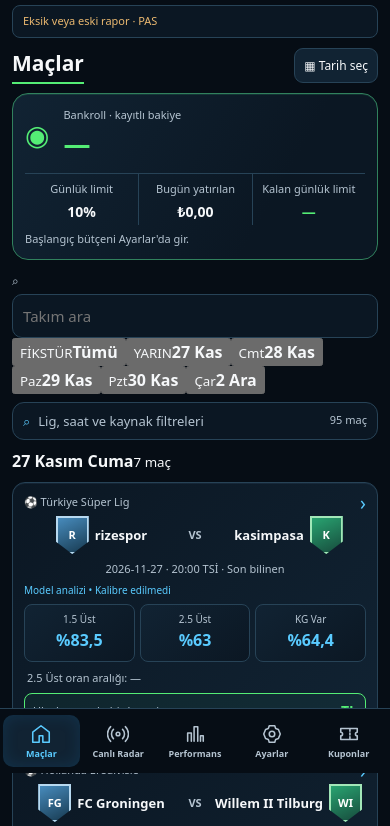
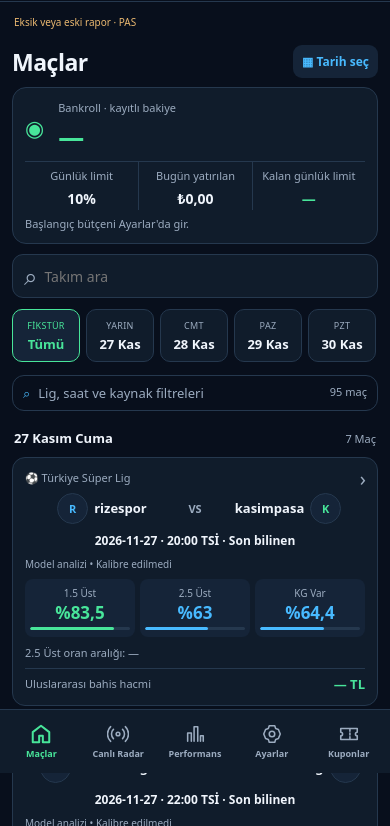
Before and after one commit to akinsaran35-design/ortak-analiz, a plain HTML site: page index.html in a window 390 px wide. Shown: the part 71-897 px from the top of the page. Drawn offline with Linux system fonts and the light colour scheme; no server answers.

Commit message:
Polish dark dashboard, compact cards, date rail and mobile tab bar

```diff
--- a/mobile-v487.css
+++ b/mobile-v487.css
@@ -89,3 +89,37 @@ main{width:100%;padding:8px 12px calc(88px + env(safe-area-inset-bottom))}
 @media(max-width:350px){.match-open{padding:9px}.detail-hero .team-name{font-size:13px}.detail-hero .team-crest{width:45px;height:51px}#money-performance .money-tile strong{font-size:18px}}
 
 .odds-summary{font-size:11px;color:var(--muted);padding:1px 3px}.personal-line{display:flex;justify-content:space-between;align-items:center;gap:8px;padding:9px 0;border-bottom:1px solid var(--line);font-size:13px}.personal-line strong{font-variant-numeric:tabular-nums;text-align:right}.personal-detail .action{border-color:var(--good);background:linear-gradient(140deg,#15734435,var(--panel));color:var(--good)}
+
+/* UI revision: compact match-first phone dashboard. */
+:root[data-theme=dark]{--bg:#080f1c;--panel:#101c2b;--sub:#152438;--line:#25384e;--accent:#48baff;--good:#48e59a;--muted:#9cacc0;--text:#f0f5fc}
+body{max-width:480px}.top{padding:13px 14px;background:var(--bg)}
+.brand h1{font-style:normal;font-weight:850;letter-spacing:-.5px}.brand .eyebrow{font-size:9px;letter-spacing:1.3px;font-weight:750}
+.status{background:transparent;border:0;border-radius:0;padding:5px 2px;font-size:10px}
+.section-head h2,.screen-title{border:0;font-size:23px;letter-spacing:-.5px;padding:0}
+.date-shortcut{border:0;background:var(--sub);color:var(--accent);font-weight:650}
+.bankroll-card{border:1px solid var(--line);border-radius:14px;padding:11px 12px;background:var(--panel);box-shadow:none;margin-bottom:10px}
+.balance-value strong{font-size:26px!important}.coin-icon{font-size:22px}.bankroll-card .money-grid{margin:6px 0 0}.bankroll-card .money-tile:not(.balance-value){padding:7px 4px 2px}
+.match-tools{display:grid;gap:9px;margin:10px 0 8px}
+.search-field{position:relative;display:flex;align-items:center;min-width:0;gap:7px;background:var(--panel);border:1px solid var(--line);border-radius:11px;padding:0 11px}
+.search-field>span{font-size:24px;color:var(--muted);line-height:1}
+.search-field input{background:transparent;border:0;margin:0;padding:10px 0;min-height:42px;font-size:14px}
+.search-field:focus-within{outline:2px solid var(--accent);outline-offset:2px}
+.date-rail{display:flex;gap:6px;overflow-x:auto;scrollbar-width:thin;padding:2px 1px 5px;scroll-snap-type:x proximity}
+.date-chip{scroll-snap-align:start;flex:0 0 68px;min-height:53px;border:1px solid var(--line);background:var(--panel);border-radius:10px;padding:7px 4px;display:flex;flex-direction:column;align-items:center;justify-content:center;gap:3px}
+.date-chip small{font-size:9px;text-transform:uppercase;color:var(--muted);letter-spacing:.3px}.date-chip strong{font-size:13px}
+.date-chip[aria-pressed=true]{border-color:var(--good);color:var(--good);background:var(--sub)}.date-chip[aria-pressed=true] small{color:var(--good)}
+.filter-panel{padding:8px 10px;background:transparent;border-color:var(--line);margin:6px 0 10px}
+.date-group{display:flex;align-items:center;justify-content:space-between;gap:8px;padding:8px 2px 0;color:var(--text);font-size:13px;text-transform:capitalize}.date-group small{color:var(--muted);font-size:11px;font-weight:500}
+.match-card{border-radius:13px;background:var(--panel);box-shadow:none}
+.match-open{gap:8px;padding:12px}.match-open:after{font-size:20px;color:var(--muted)}
+.match-meta{font-size:11px;color:var(--muted)}.match-time{font-size:12px;color:var(--text);font-weight:650}
+.match-title{gap:5px}.team-name{font-size:13px;font-weight:750;line-height:1.3}.team-crest{clip-path:none;border-radius:50%;width:31px;height:31px;flex-basis:31px;box-shadow:none;background:var(--sub);border:1px solid var(--line);color:var(--accent)}.team-crest.away{background:var(--sub);color:var(--good);box-shadow:none;border-color:var(--line)}
+.match-open .quick-markets>span{background:var(--sub);border:0;border-radius:8px;gap:4px;padding:7px 5px}
+.quick-markets strong{font-size:17px;line-height:1.1;color:var(--accent)}
+.quick-markets>span:first-child strong{color:var(--good)}
+.quick-track{display:block;height:3px;border-radius:3px;background:var(--line);overflow:hidden}.quick-fill{display:block;height:100%;border-radius:3px;background:var(--accent)}.quick-markets>span:first-child .quick-fill{background:var(--good)}
+.match-open .volume-strip{border:0;border-top:1px solid var(--line);border-radius:0;background:transparent;padding:6px 0 0}.volume-strip strong{font-size:13px}
+.match-summary-label{color:var(--muted)!important}.odds-summary{padding:0;color:var(--muted)}
+.detail-hero{background:var(--panel)}.detail-hero .team-crest{width:52px;height:52px}
+.bottom-nav{border-top:1px solid var(--line);background:var(--panel);padding-top:5px}.bottom-nav button[aria-current=page]{background:transparent;box-shadow:none;color:var(--good)}.bottom-nav button[aria-current=page] svg{stroke-width:2.2}
+@media(max-width:350px){.date-chip{flex-basis:61px}.match-open{padding:10px}.team-name{font-size:12px}.team-crest{width:26px;height:26px;flex-basis:26px}.quick-markets strong{font-size:15px}}
```
